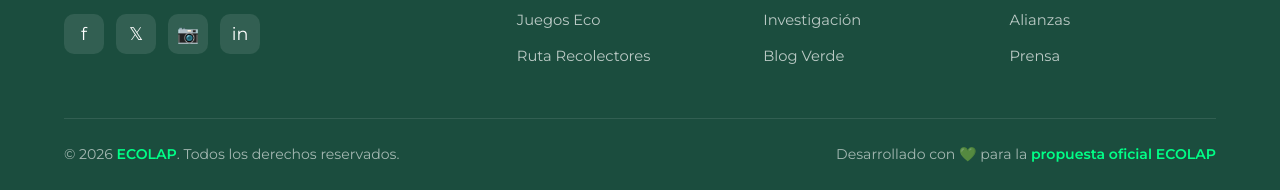
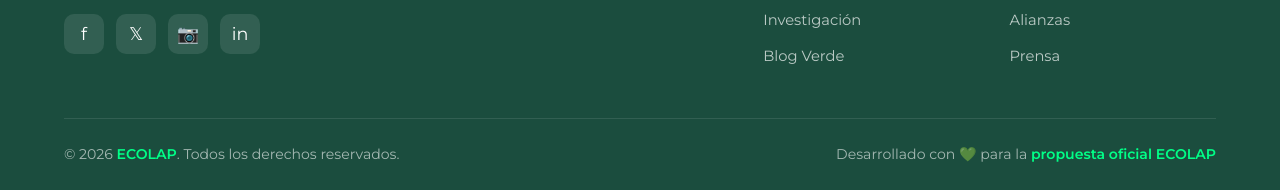
Before and after one commit to daqckun/ECOLAP_Beta, a website: page index.html in a window 1280 px wide. Shown: the part 1801-1991 px from the top of the page. Drawn offline with Linux system fonts and the light colour scheme.

```diff
--- a/index.html
+++ b/index.html
@@ -349,8 +349,6 @@
                     <ul>
                         <li><a href="index.html">Inicio</a></li>
                         <li><a href="aprende.html">Aprende y Recicla</a></li>
-                        <li><a href="juegos.html">Juegos Eco</a></li>
-                        <li><a href="mapa.html">Ruta Recolectores</a></li>
                     </ul>
                 </div>
                 <div class="ecolap-footer-col">
```
Also changed, not shown: 19 other files.
